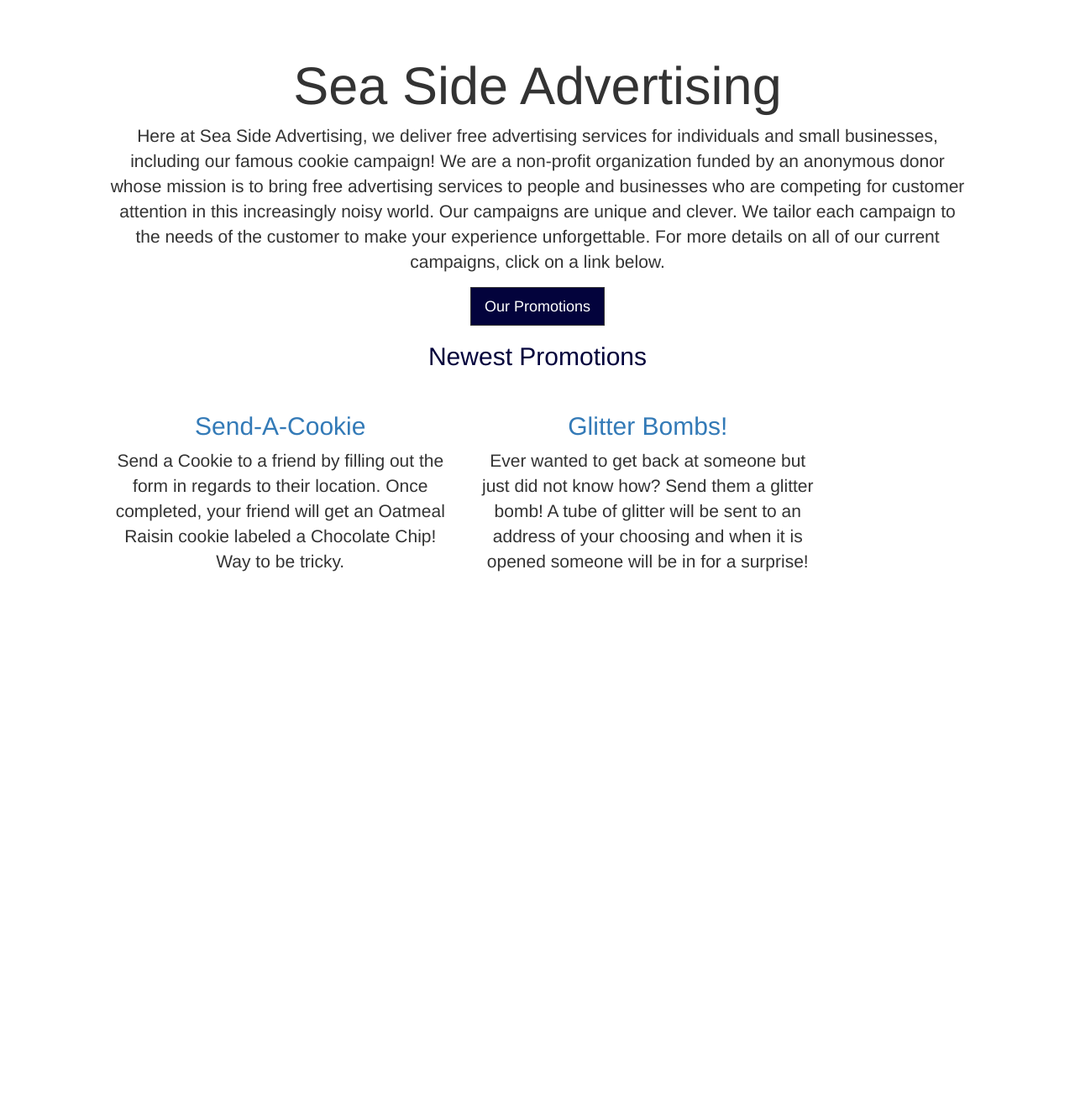
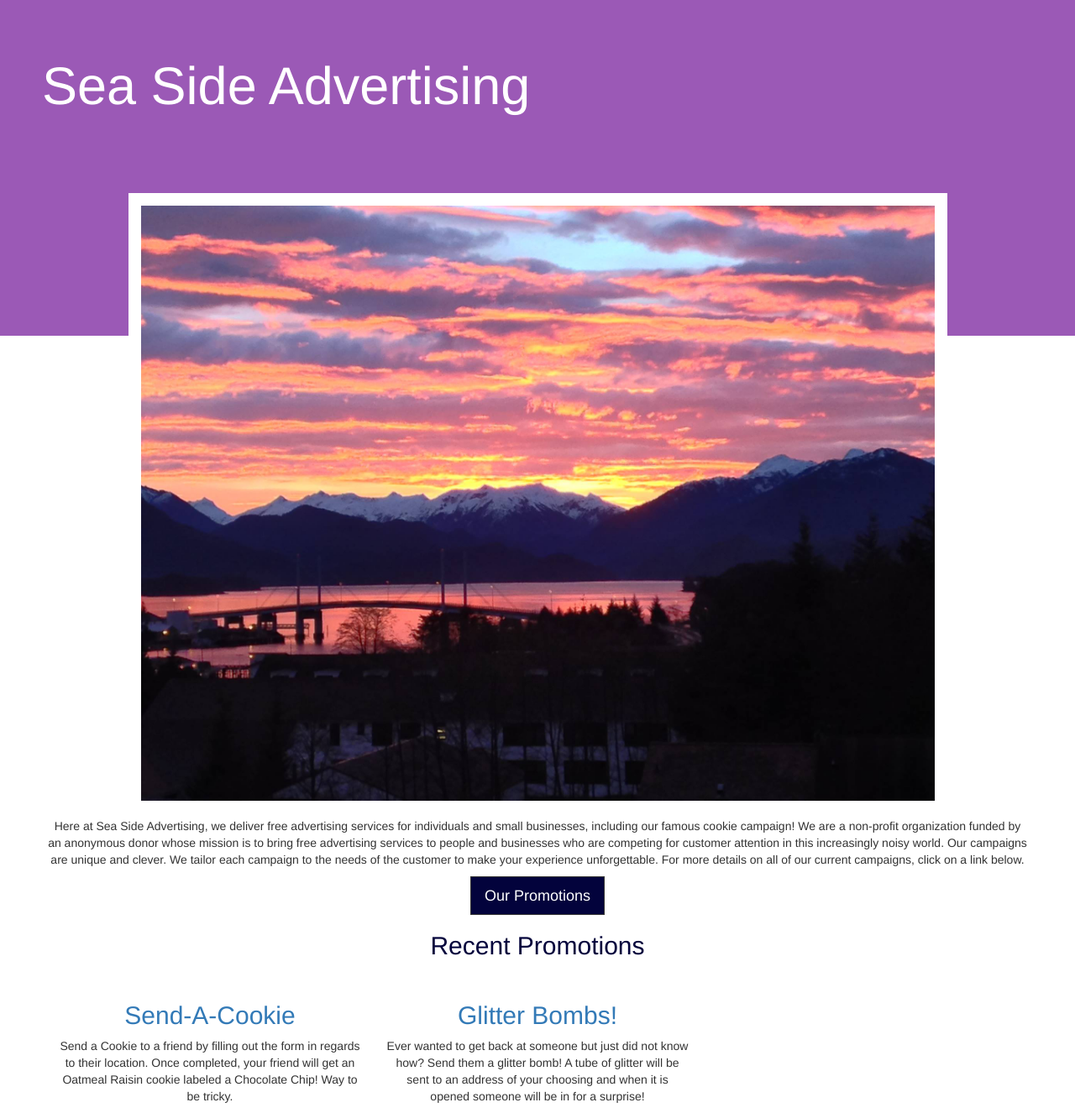
Before and after one commit to dukeayers/cs399_agency, a Django app: page /about in a window 1280 px wide. Shown: the whole page at 84% size. Before the commit the page ends 681 px from the top, so only its background shows below. Run offline with Django 3.2, Linux system fonts and the light colour scheme; data comes from the database, SQL or seed files in the repository; both versions use the stored data as it was after the commit; parts of the project's set-up code (start-up, migrations or seed data) failed here and were passed over; some libraries are stand-ins or nearby versions.

Commit message:
Adjusted About page
Made a more, clean look.

```diff
--- a/agency/templates/about.html
+++ b/agency/templates/about.html
@@ -22,19 +22,24 @@ p {
 }
 {% endblock %}
 {% block content %}
+    <div class="jumbotron" style="background:#9b59b6; height:400px; width:100%;">
+            <h1 class="" style="color:white; margin-left:50px;">Sea Side Advertising</h1>
+    </div>
     <div class="container">
-        <div class="jumbotron" style="background-color: #FFF;">
-            <h1 style="text-align: center;">Sea Side Advertising</h1>
-			<div align=center>
+        <div class="row">
+            <div class="col-xs-10 col-xs-offset-1" style="background:white; margin-top:-200px;">
+                <img class="img-responsive" src="{{ STATIC_URL }}misc/about.jpg" style="padding-top:15px;" alt=""/>
+            </div>
+        </div>
+        <div class="row text-center" style="margin-top:20px;">
                 <p>Here at Sea Side Advertising, we deliver free advertising services for individuals and small businesses, including our famous cookie campaign! We are a non-profit organization funded by an anonymous donor whose mission is to bring free advertising services to people and businesses who are competing for customer attention in this increasingly noisy world. Our campaigns are unique and clever. We tailor each campaign to the needs of the customer to make your experience unforgettable. For more details on all of our current campaigns, click on a link below.</p>
-
                 <a class="btn btn-lg btn-success" href="/lists" role="button">Our Promotions</a>
-
-				<div class="row">
-					<h2>Newest Promotions</h2><br>
+        </div>
+        <div class="row text-center">
+            <h2>Recent Promotions</h2><br>
 
             {% for campaign in campaigns %}
-					<div class="col-md-5">
+            <div class="col-md-4">
                 <h2><a href="campaign/{{ campaign.id }}">{{ campaign.title }}</a></h2>
                 <p>{{ campaign.description }}</p>
             </div>
@@ -42,6 +47,4 @@ p {
         </div>
 
     </div>
-		</div>
-	</div>
 {% endblock %}
```
Also changed, not shown: agency/db.sqlite3, agency/static/misc/about.jpg (added). Lines whose indentation alone changed are shown as unchanged.
